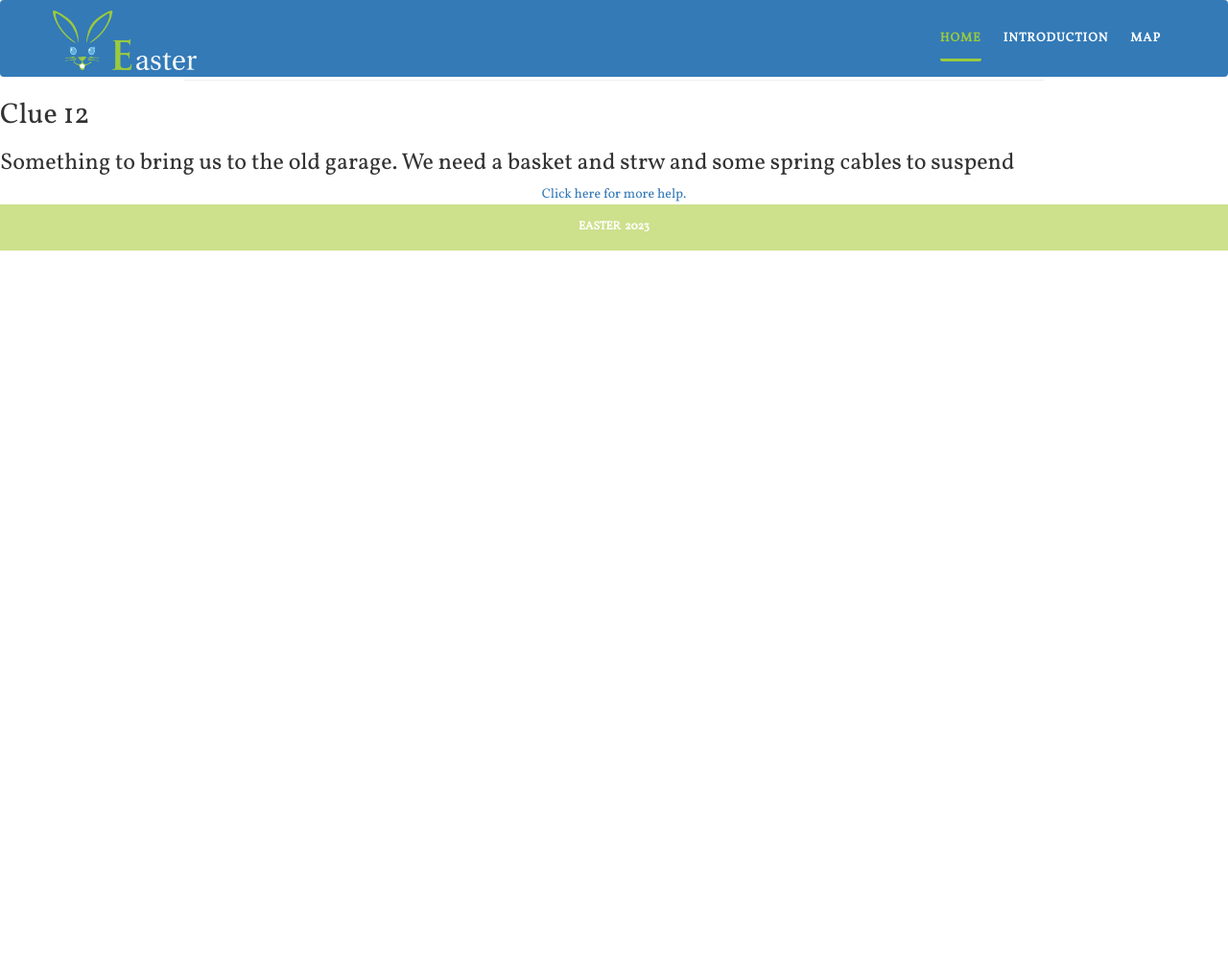
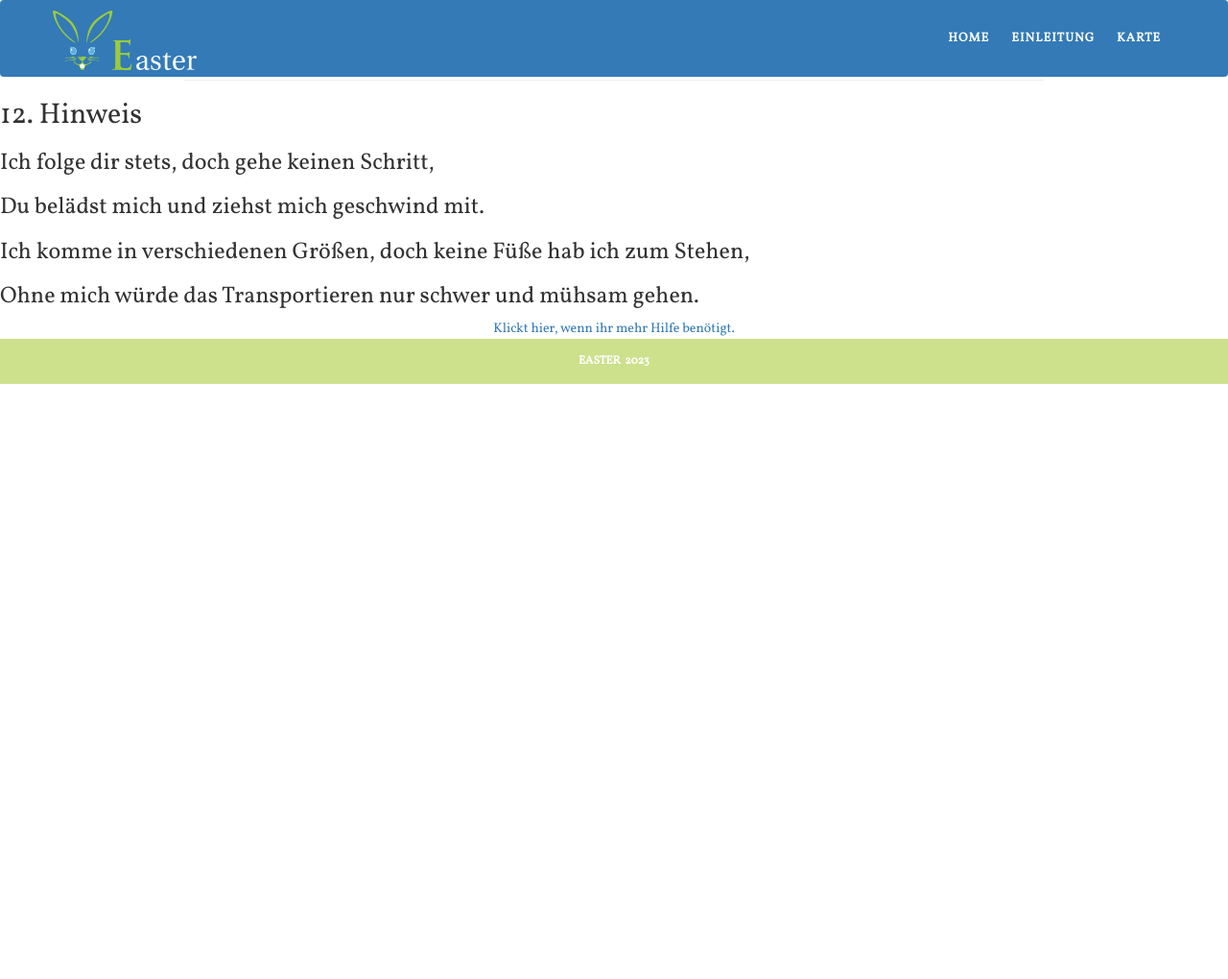
Before and after one commit to lcoburn/easter_hunt, a Django app: page /clue12 in a window 1280 px wide. Shown: the whole page at 96% size. Run offline with Django 4.2, Linux system fonts and the light colour scheme; some libraries are stand-ins or nearby versions.

Commit message:
fix last clues and introduction

```diff
--- a/templates/base.html
+++ b/templates/base.html
@@ -91,7 +91,7 @@
                   <span><i class="fa fa-bars fa-lg"></i></span>
                 </button>
                 <div class="navbar-brand pull-left">
-                  <a href="#" title="LOGO">
+                  <a href="./" title="LOGO">
                     <img src="{% static 'images/logo/green_logo_w.png' %}" id="top-logo" class="img-responsive" alt="LOGO">
                     <img src="{% static 'images/logo/green_logo.png' %}" id="scroll-logo" class="img-responsive" alt="LOGO">
                   </a>
@@ -99,17 +99,17 @@
               </div>
               <div class="collapse navbar-collapse main-navbar" id="navbar-menu">
                 <ul class="pull-right">
-                  <li class="active">
+                  <li>
                     <div class="mask active"></div>
-                    <a href="{% url 'home' %}" class="active">Home</a>
+                    <a href="./">Home</a>
                   </li>
                   <li>
                     <div class="mask"></div>
-                    <a href="{% url 'introduction' %}" class="active">Introduction</a>
+                    <a href="{% url 'introduction' %}" class="active">Einleitung</a>
                   </li>
                   <li>
                     <div class="mask"></div>
-                    <a href="{% url 'map' %}" class="active">Map</a>
+                    <a href="{% url 'map' %}" class="active">Karte</a>
                   </li>
                   {% comment %} <li>
                     <div class="mask"></div>
--- a/templates/pages/clue12.html
+++ b/templates/pages/clue12.html
@@ -3,9 +3,12 @@
 {% block content %}
 
 {% load static %}
-<h2> Clue 12</h2>
+<h2>12. Hinweis</h2>
 
-<h3> Something to bring us to the old garage. We need a basket and strw and some spring cables to suspend</h3>
+<h3>Ich folge dir stets, doch gehe keinen Schritt,</h3>
+<h3>Du belädst mich und ziehst mich geschwind mit.</h3>
+<h3>Ich komme in verschiedenen Größen, doch keine Füße hab ich zum Stehen,</h3>
+<h3>Ohne mich würde das Transportieren nur schwer und mühsam gehen.</h3>
 
 <script>
     function showhide(id) {
@@ -15,11 +18,11 @@
 </script>
 <center>
 <a href="javascript:showhide('uniquename')">
-    Click here for more help.
+    Klickt hier, wenn ihr mehr Hilfe benötigt.
 </a>
 
 <div id="uniquename" style="display:none;">
-    <p>Content goes here.</p>
+    <p>Bella Casa</p>
 </div>
 </center>
 
--- a/templates/pages/map.html
+++ b/templates/pages/map.html
@@ -3,7 +3,7 @@
 {% block content %}
 
 {% load static %}
-<h2> Map</h2>
+<h2>Karte</h2>
 
 <div class="map-img">
     <center><img src="{% static 'images/bg/map1.jpg' %}"  class="img-responsive" /></center>
```
Also changed, not shown: templates/pages/clue10.html (+10 -10 lines), templates/pages/clue11.html (+6 -4 lines), templates/pages/clue9.html (+9 -11 lines), templates/pages/introduction.html (+27 -9 lines).
